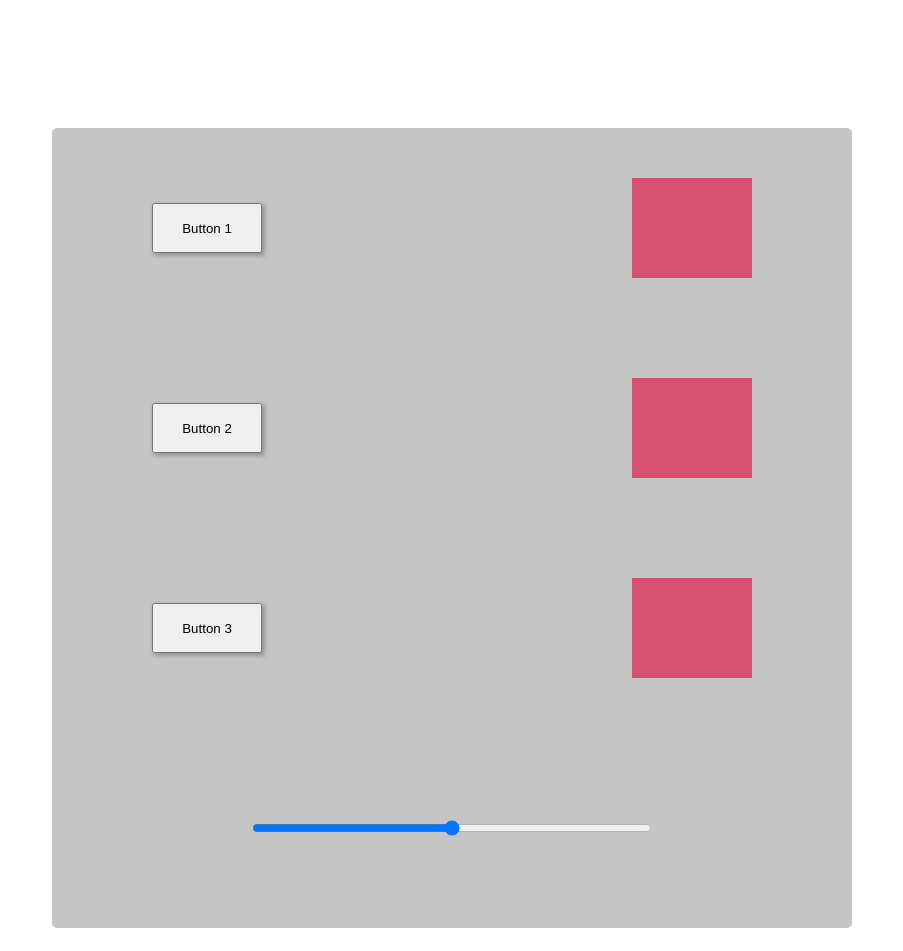
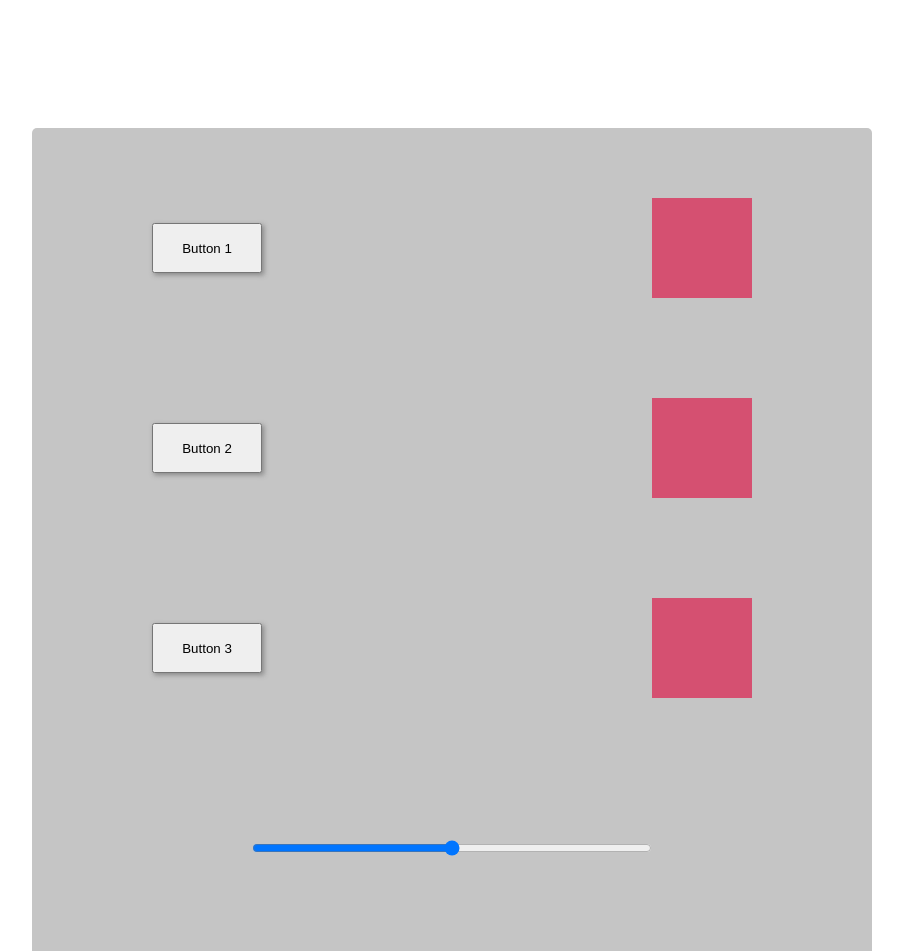
Before and after one commit to fabis254/729G26, a plain HTML site: page 729G26/assignment 3 /pink_boxes.html in a window 1280 px wide. Shown: the top 951 px of the page, without its empty margins (196-1099 px from the left). Before the commit the page ends 928 px from the top, so only its background shows below. Drawn offline with nearby package versions, Linux system fonts and the light colour scheme.

Commit message:
removed padding, boxes are square

```diff
--- a/729G26/assignment 3 /pink_boxes_style.css
+++ b/729G26/assignment 3 /pink_boxes_style.css
@@ -10,6 +10,7 @@ body, html {
 	margin-top: 10%;
 	background-color: #C5C5C5;
 	border-radius: 5px;
+	padding: 20px;
 }
 
 .row {
@@ -29,6 +30,7 @@ body, html {
 	float:right;
 	padding-right: 20px;
 	opacity: 1;
+	padding: 0px;
 }
 
 button {
```
